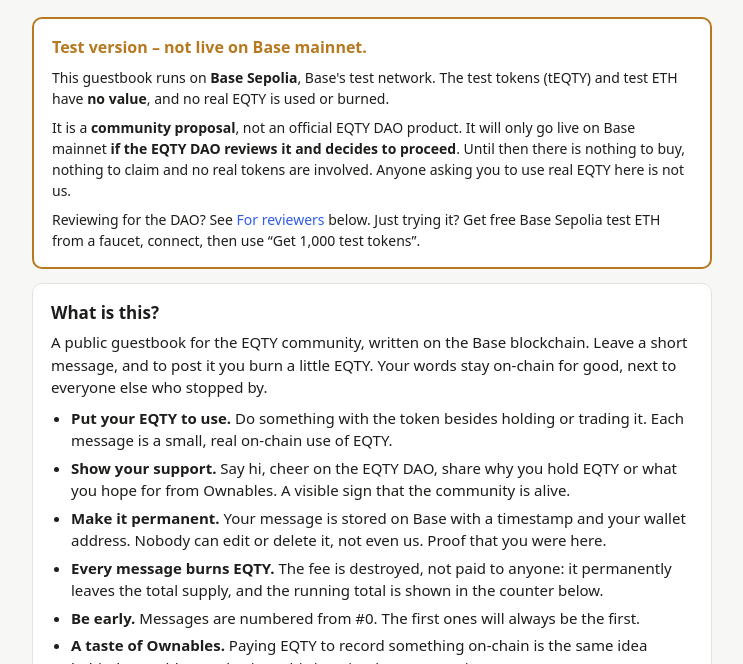
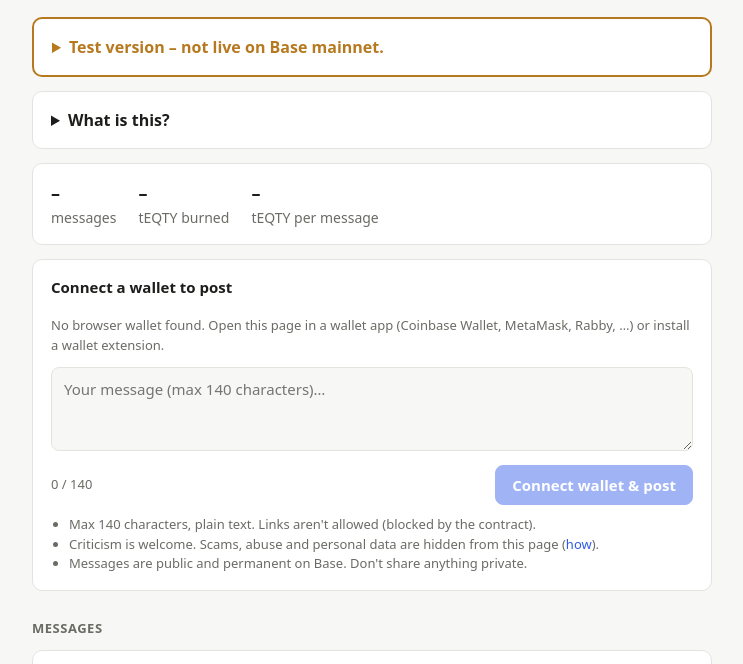
Before and after one commit to MDRX92/eqty-dashboard, a plain HTML site: page site/guestbook/index.html in a window 1280 px wide. Shown: the part 101-765 px from the top of the page, without its empty margins (268-1011 px from the left). Drawn offline with Linux system fonts and the light colour scheme; no server answers.

Commit message:
Guestbook: collapsible status and introduction (headers stay visible)
Co-Authored-By: Claude Opus 5.5 <noreply@anthropic.com>
Claude-Session: https://claude.ai/code/session_01VrGcJdW2zThfXYtS1ZrJAT

```diff
--- a/site/guestbook/index.html
+++ b/site/guestbook/index.html
@@ -28,10 +28,11 @@
   a { color: var(--accent); text-decoration: none; }
   a:hover { text-decoration: underline; }
   .testnet { border: 2px solid var(--warn); font-size: 14px; }
-  .testnet > b { color: var(--warn); font-size: 16px; }
+  .testnet > summary { color: var(--warn); font-size: 16px; }
+  .testnet[open] > summary, .intro[open] > summary { margin-bottom: 8px; }
   .testnet p { margin: 8px 0 0; }
   #review ul { padding-left: 20px; }
-  .intro h2 { font-size: 17px; margin: 0 0 6px; }
+  .intro > summary { font-size: 16px; }
   .intro p { margin: 0 0 8px; }
   .intro ul { margin: 0 0 8px; padding-left: 20px; }
   .intro li { margin: 5px 0; }
@@ -76,15 +77,15 @@
   <h1>EQTY Guestbook</h1>
   <p class="sub">Burn a little EQTY to leave a short, permanent message on Base. · <a href="../">← Dashboard</a></p>
 
-  <div id="testnet" class="card testnet" style="display:none">
-    <b>Test version – not live on Base mainnet.</b>
+  <details id="testnet" class="card testnet" style="display:none">
+    <summary>Test version – not live on Base mainnet.</summary>
     <p>This guestbook runs on <b>Base Sepolia</b>, Base's test network. The test tokens (tEQTY) and test ETH have <b>no value</b>, and no real EQTY is used or burned.</p>
     <p>It is a <b>community proposal</b>, not an official EQTY DAO product. It will only go live on Base mainnet <b>if the EQTY DAO reviews it and decides to proceed</b>. Until then there is nothing to buy, nothing to claim and no real tokens are involved. Anyone asking you to use real EQTY here is not us.</p>
     <p>Reviewing for the DAO? See <a href="#review">For reviewers</a> below. Just trying it? Get free Base Sepolia test ETH from a faucet, connect, then use “Get 1,000 test tokens”.</p>
-  </div>
+  </details>
 
-  <section class="card intro">
-    <h2>What is this?</h2>
+  <details class="card intro">
+    <summary>What is this?</summary>
     <p>A public guestbook for the EQTY community, written on the Base blockchain. Leave a short message, and to post it you burn a little EQTY. Your words stay on-chain for good, next to everyone else who stopped by.</p>
     <ul>
       <li><b>Put your EQTY to use.</b> Do something with the token besides holding or trading it. Each message is a small, real on-chain use of EQTY.</li>
@@ -97,7 +98,7 @@
     </ul>
     <p class="note">Ideas: a greeting from your city · why you hold EQTY · a wish for the DAO · a milestone you want to remember · a shout-out to the builders.<br>
     Not financial advice: burning reduces supply, but that doesn't promise anything about the price. Post because it's fun, not as an investment.</p>
-  </section>
+  </details>
 
   <div class="card">
     <div class="stats">
```
